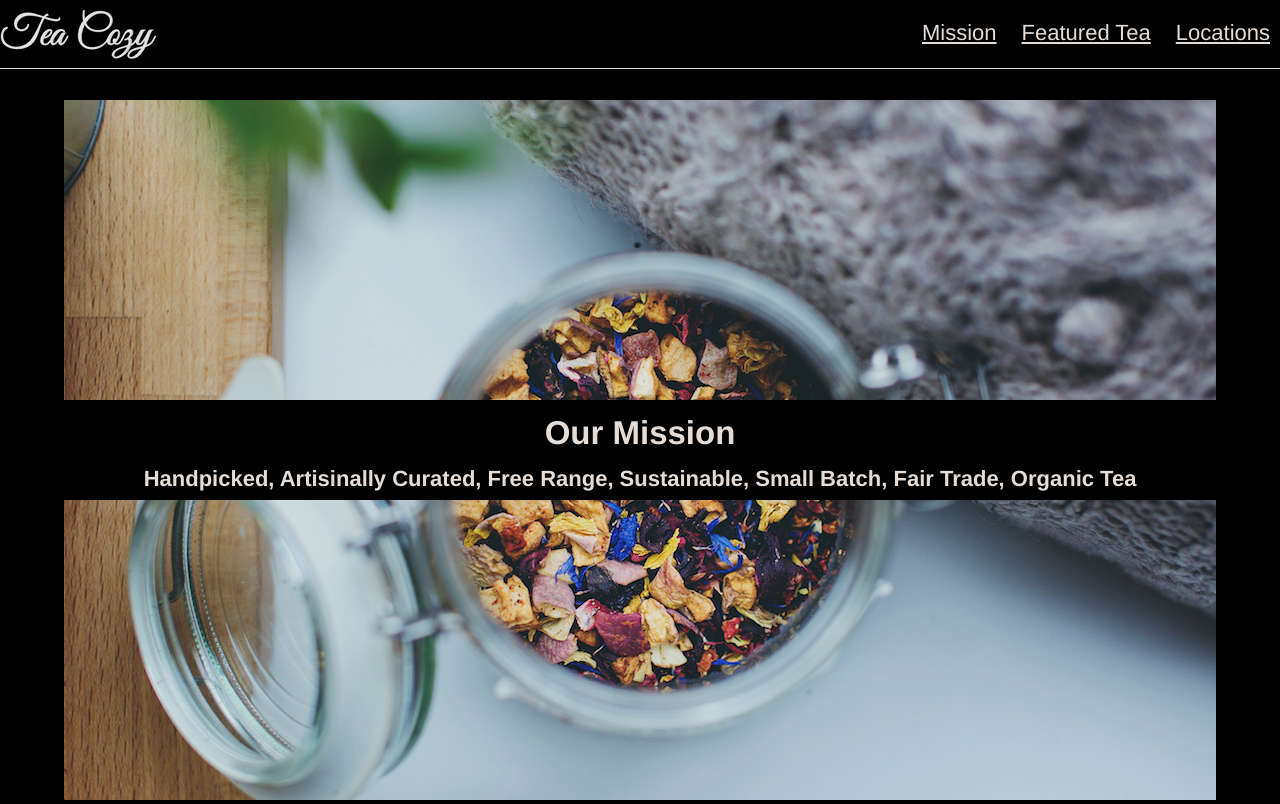
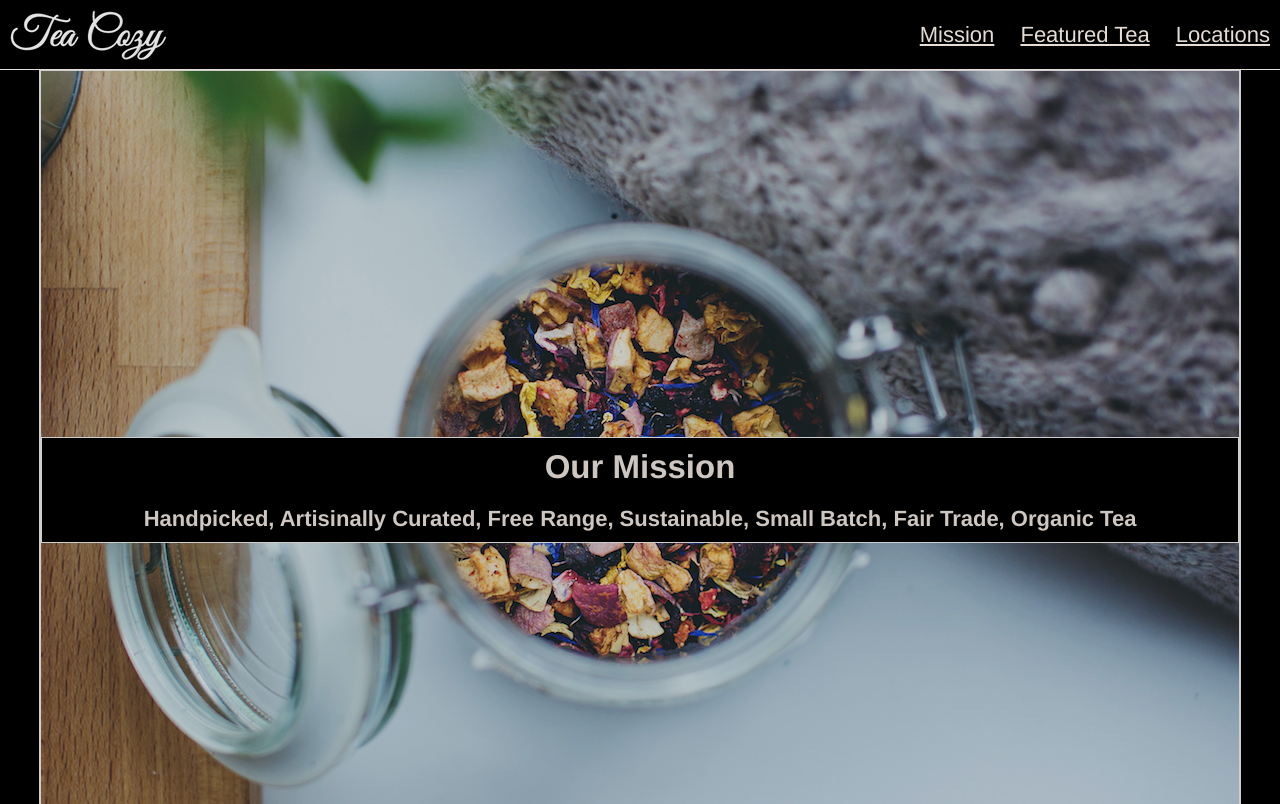
Before and after one commit to Jason-Donmoyer/Tea_Cozy, a plain HTML site: page index.html in a window 1280 px wide. Shown: the top 804 px of the page. Drawn offline with Linux system fonts and the light colour scheme.

Commit message:
restarted project using flexbox

```diff
--- a/index.html
+++ b/index.html
@@ -5,36 +5,47 @@
     <meta http-equiv="X-UA-Compatible" content="IE=edge">
     <title>Tea Cozy Landing Page</title>
     <meta name="viewport" content="width=device-width, initial-scale=1">
-    <link rel="stylesheet" type="text/css" media="screen" href="main.css" />
-    <!-- <script src="main.js"></script> -->
+    <link rel="stylesheet" type="text/css" media="screen" href="resources/style/main.css" />
 </head>
 <body>
 
-    <header id="brand">
+    <!-- HEADER -->
+
+    <header class="container">
+        <img id="logo" src="resources/images/img-tea-cozy-logo.png" alt="Tea Cozy Logo">
         <nav id="main-nav">
-            <ul id="navbar">
-                <nav class="navbar-items left-nav">
-                    <li>
-                        <a href="#main-logo"><img src="images/img-tea-cozy-logo.png" alt="Tea Cozy Logo"></a>
-                    </li>
-                </nav>
-                <nav class="navbar-items right-nav">
-                    <li><a href="#mission">Mission</a></li>
-                    <li><a href="#featured-tea">Featured Tea</a></li>
-                    <li><a href="#locations">Locations</a></li>
-                </nav>
-            </ul>
+            <span class="nav-item"><a href="#mission">Mission</a></span>
+            <span class="nav-item"><a href="#featured">Featured Tea</a></span>
+            <span class="nav-item"><a href="#location">Locations</a></span>
         </nav>
     </header>
-    <!-- <div id="main-content-container"> -->
 
-        <div id="main-content">
-            <div id="main-banner">
+    <!-- MAIN -->
+
+    <div id="main-content">
+        <!-- MISSION -->
+        <div id="mission" class="container">
+            <div class="flex-content">
                 <h2>Our Mission</h2>
                 <h4>Handpicked, Artisinally Curated, Free Range, Sustainable, Small Batch, Fair Trade, Organic Tea</h4>
-             </div>
+            </div>
         </div>
-    <!-- </div> -->
+        <!-- FEATURED -->
+        <div id="featured">
+            <h2>Tea Of The Month</h2>
+            <h4>What's Steeping At Tea Cozy?</h4>
+            <div class="container flex-items">
+                <div class="flex-item">
+                    <img src="resources/images/img-berryblitz.jpg" alt="Berry Blitz Tea">
+                    <span>Fall Berry Blitz Tea</span>
+                </div>
+                <div class="flex-item"></div>
+                <div class="flex-item"></div>
+                <div class="flex-item"></div>
+                <div class="flex-item"></div>
+            </div>
+        </div>
+    </div>
 
 </body>
 </html>
--- a/main.css
+++ /dev/null
@@ -1,109 +0,0 @@
-/********** MAIN STYLES **********/
-
-* {
-    margin: 0;
-    padding: 0;
-}
-
-*, *:before, *:after {
-    box-sizing: inherit;
-}
-
-html {
-    box-sizing: border-box;
-}
-
-body {
-    font-family: Helvetica, sans-serif;
-    font-size: 22px;
-    color: seashell;
-    background-color: #000;
-    opacity: 0.9;
-    box-sizing: border-box;
-}
-
-/********** BRAND AND NAVBAR **********/
-
-
-#brand {
-    /* display: flex; */
-    border-bottom: 1px solid seashell;
-    height: 69px;
-    position: fixed;
-    width: 100%;
-    z-index: 1;
-}
-
-#main-nav {
-    background-color: none;;
-    /* display: flex; */
-}
-
-#navbar {
-    list-style: none;
-    display: flex;
-    align-items: center;
-}
-
-.main-logo {
-    height: 50px;
-}
-
-.navbar-items {
-    display: flex;
-
-}
-
-.left-nav {
-    padding-top: 9px;
-}
-
-.right-nav {
-    margin-left: auto;
-}
-
-.navbar-items li {
-    padding-right: 25px;
-    /* padding-top: 20px; */
-}
-
-.navbar-items li:last-child {
-    padding-right: 10px;
-}
-
-.navbar-items li a {
-    color: seashell;
-}
-
-/********** MAIN CONTENT **********/
-
-/* #main-content-container {
-    display: flex;
-    height: 700px;
-    margin: 0 auto;
-} */
-
-#main-banner {
-    width: 1200px;
-    color: seashell;
-    position: relative;
-    background-color: #000;
-    height: 100px;
-    top: 300px;
-    text-align: center;
-}
-
-#main-banner h2 {
-    padding: 14px 0;
-}
-
-#main-content {
-    display: flex;
-    position: relative;
-    margin: 0 auto;
-    top: 100px;;
-    height: 700px;
-    width: 90%;
-    background-image: url('images/img-mission-background.jpg');
-    background-repeat: no-repeat;
-}
--- /dev/null
+++ b/resources/style/main.css
@@ -0,0 +1,93 @@
+
+/********** GENERAL **********/
+
+body {
+    font-family: Helvetica, sans-serif;
+    font-size: 22px;
+    color: seashell;
+    background-color: #000;
+    text-align: center;
+    margin: 0;
+    opacity: 0.9;
+}
+
+div {
+    border: 1px solid #fff;
+}
+
+.container {
+    display: flex;
+    justify-content: center;
+    flex-wrap: wrap;
+}
+
+h2,
+h3,
+h4 {
+   margin: 0;
+   padding: 10px;
+}
+
+/********** HEADER **********/
+
+header {
+    width: 100%;
+    height: 69px;
+    background-color: #000;
+    border-bottom: 1px solid seashell;
+    align-items: center;
+    position: fixed;
+    z-index: 1;
+}
+
+#logo {
+    height: 50px;
+    padding-left: 10px;
+}
+
+#main-nav {
+    text-align: right;
+    flex-grow: 1;
+}
+
+.nav-item {
+    display: inline-block;
+    /* text-decoration: underline; */
+    padding: 20px 10px;
+}
+
+.nav-item a {
+    color: seashell;
+}
+
+/********** MAIN **********/
+
+#main-content {
+    padding-top: 69px;
+    width: 1200px;
+    margin: auto;
+    opacity: inherit;
+}
+
+/********** MISSION **********/
+
+#mission {
+    background-image: url('../images/img-mission-background.jpg');
+    height: 700px;
+    padding-top: 69px;
+}
+
+#mission .flex-content {
+    margin: auto;
+    background-color: #000;
+    width: 100%;
+}
+
+/********** FEATURED **********/
+
+#featured {
+    height: 700px;
+    width: 1000px;
+    margin: auto;
+    padding-top: 69px;
+}
```
Also changed, not shown: images/img-berryblitz.jpg (deleted), resources/images/img-berryblitz.jpg (added), resources/images/img-donut.jpg (renamed from images/img-donut.jpg), resources/images/img-locations-background.jpg (renamed from images/img-locations-background.jpg), resources/images/img-mission-background.jpg (renamed from images/img-mission-background.jpg), resources/images/img-myrtle-ave.jpg (renamed from images/img-myrtle-ave.jpg), resources/images/img-spiced-rum.jpg (renamed from images/img-spiced-rum.jpg), resources/images/img-tea-cozy-logo.png (renamed from images/img-tea-cozy-logo.png), 1 other file.
